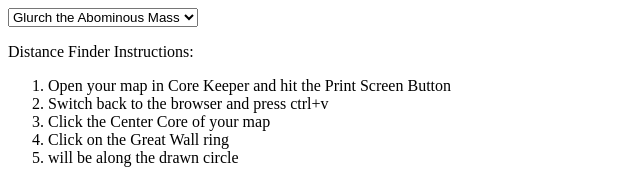
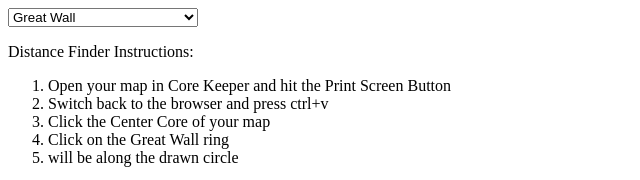
Before and after one commit to ck-tool/finder, a plain HTML site: page index.html in a window 1280 px wide. Shown: the whole page, without its empty margins (0-640 px from the left). Drawn offline with Linux system fonts and the light colour scheme.

Commit message:
Update index.html

```diff
--- a/index.html
+++ b/index.html
@@ -9,7 +9,7 @@
     <option value="75">Glurch the Abominous Mass</option>
     <option value="250">Ghorm the Devourer</option>
     <option value="330">The Hive Mother</option>
-    <option value="500">Great Wall</option>
+    <option value="500" selected>Great Wall</option>
     <option value="600">Azeos the Sky Titan</option>
     <option value="350">Malugaz the Corrupted</option>
     <option value="900">Ivy the Poisonous Mass</option>
```
